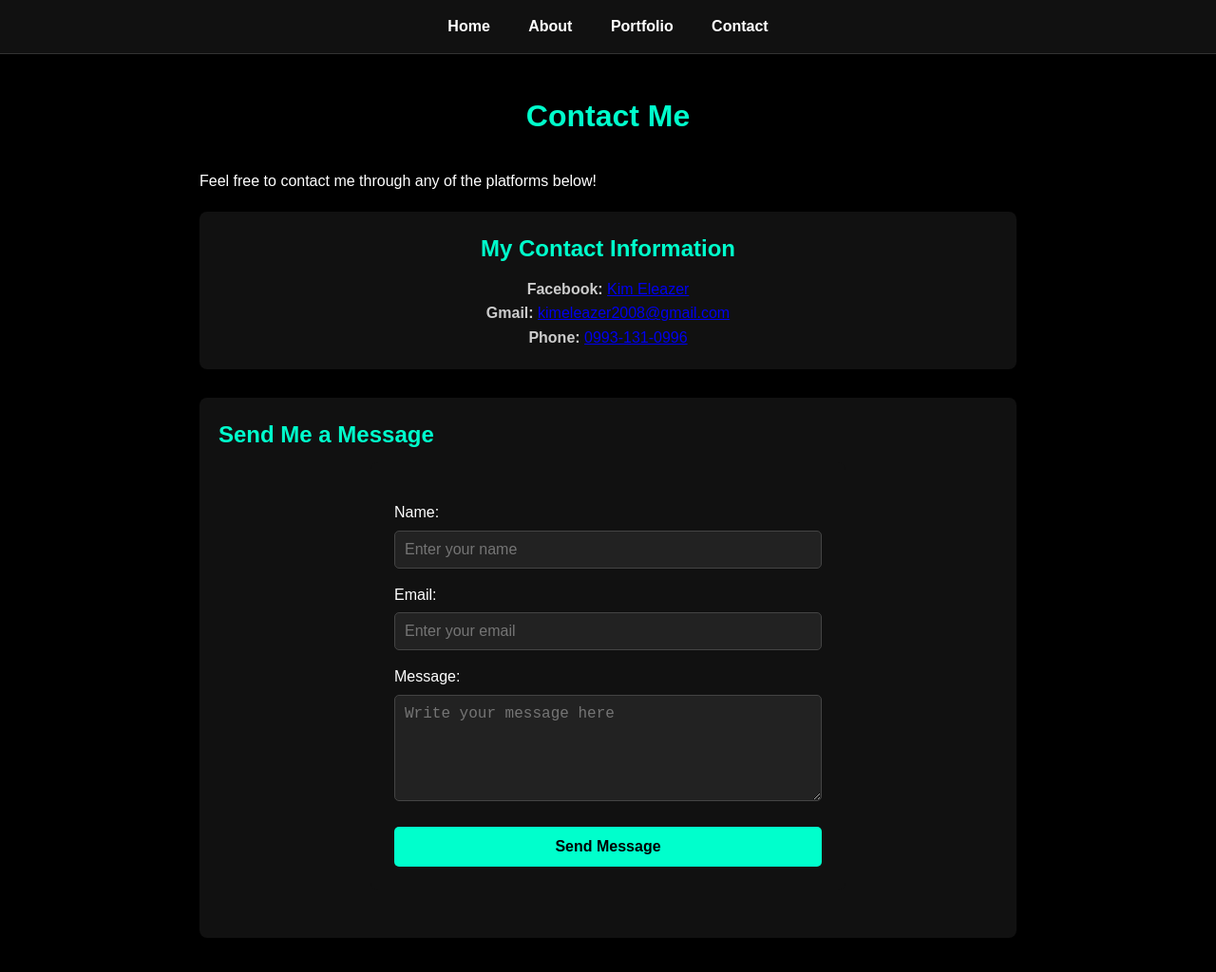
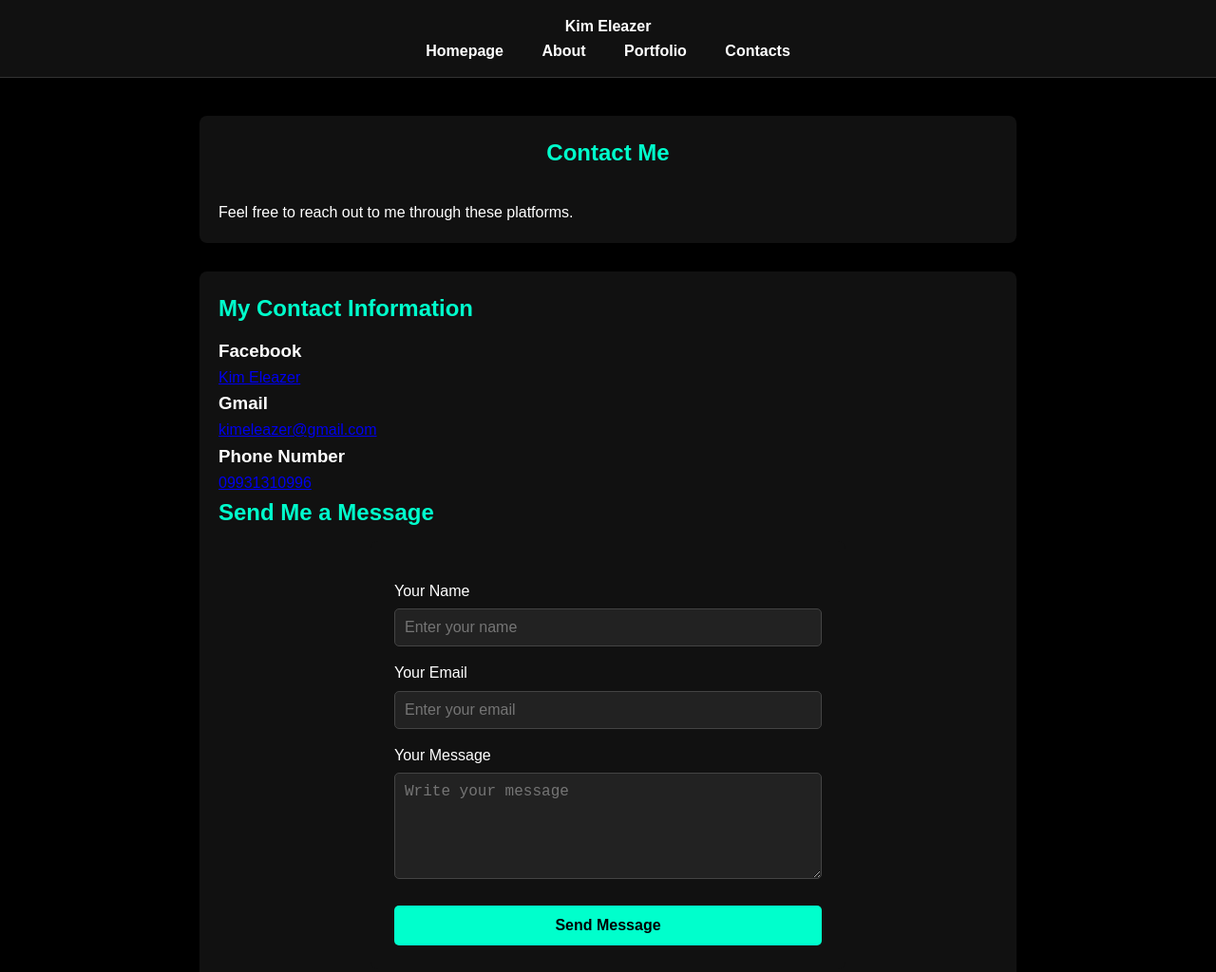
Before and after one commit to Kizer131/Online-Portfolio, a plain HTML site: page contact.html in a window 1280 px wide. Shown: the top 1024 px of the page at 95% size. Drawn offline with Linux system fonts and the light colour scheme.

Commit message:
Update contact.html

```diff
--- a/contact.html
+++ b/contact.html
@@ -1,72 +1,84 @@
+
 <!DOCTYPE html>
 <html lang="en">
 <head>
     <meta charset="UTF-8">
     <meta name="viewport" content="width=device-width, initial-scale=1.0">
-    <title>My Portfolio | Contact</title>
+    <title>Kim Eleazer | Contacts</title>
     <link rel="stylesheet" href="style.css">
 </head>
-
 <body>
 
-    <nav>
-        <a href="index.html">Home</a>
+    <header>
+        <nav class="navbar">
+            <a href="index.html" class="logo">Kim Eleazer</a>
+
+            <div class="nav-links">
+                <a href="index.html">Homepage</a>
                 <a href="about.html">About</a>
                 <a href="portfolio.html">Portfolio</a>
-        <a href="contact.html">Contact</a>
+                <a href="contact.html">Contacts</a>
+            </div>
         </nav>
+    </header>
 
-    <main>
+    <main class="page-container">
+        <section class="page-heading">
             <h1>Contact Me</h1>
-        <p>Feel free to contact me through any of the platforms below!</p>
+            <p>Feel free to reach out to me through these platforms.</p>
+        </section>
 
-        <section class="contact-info">
+        <section class="contact-layout">
 
+            <div class="content-card">
                 <h2>My Contact Information</h2>
 
-            <p>
-                <strong>Facebook:</strong>
+                <div class="contact-item">
+                    <h3>Facebook</h3>
                     <a href="https://www.facebook.com/share/1GDaxHskBe/"
                        target="_blank" rel="noopener noreferrer">
                         Kim Eleazer
                     </a>
-            </p>
+                </div>
 
-            <p>
-                <strong>Gmail:</strong>
-                <a href="mailto:kimeleazer2008@gmail.com">
-                    kimeleazer2008@gmail.com
+                <div class="contact-item">
+                    <h3>Gmail</h3>
+                    <a href="mailto:kimeleazer@gmail.com">
+                        kimeleazer@gmail.com
                     </a>
-            </p>
+                </div>
 
-            <p>
-                <strong>Phone:</strong>
-                <a href="tel:0993-131-0996">
-                    0993-131-0996
+                <div class="contact-item">
+                    <h3>Phone Number</h3>
+                    <a href="tel:09931310996">
+                        09931310996
                     </a>
-            </p>
+                </div>
+            </div>
 
-        </section>
-
-        <section class="contact-form">
+            <div class="content-card">
                 <h2>Send Me a Message</h2>
 
-            <form>
-                <label for="name">Name:</label>
-                <input type="text" id="name" name="name"
+                <form action="mailto:kimeleazer@gmail.com"
+                      method="post" enctype="text/plain">
+
+                    <label for="name">Your Name</label>
+                    <input type="text" id="name" name="Name"
                            placeholder="Enter your name" required>
 
-                <label for="email">Email:</label>
-                <input type="email" id="email" name="email"
+                    <label for="email">Your Email</label>
+                    <input type="email" id="email" name="Email"
                            placeholder="Enter your email" required>
 
-                <label for="message">Message:</label>
-                <textarea id="message" name="message"
-                          placeholder="Write your message here"
+                    <label for="message">Your Message</label>
+                    <textarea id="message" name="Message"
+                              placeholder="Write your message"
                               rows="5" required></textarea>
 
                     <button type="submit">Send Message</button>
                 </form>
+            </div>
+
         </section>
     </main>
 
```
Lines whose indentation alone changed are shown as unchanged.
